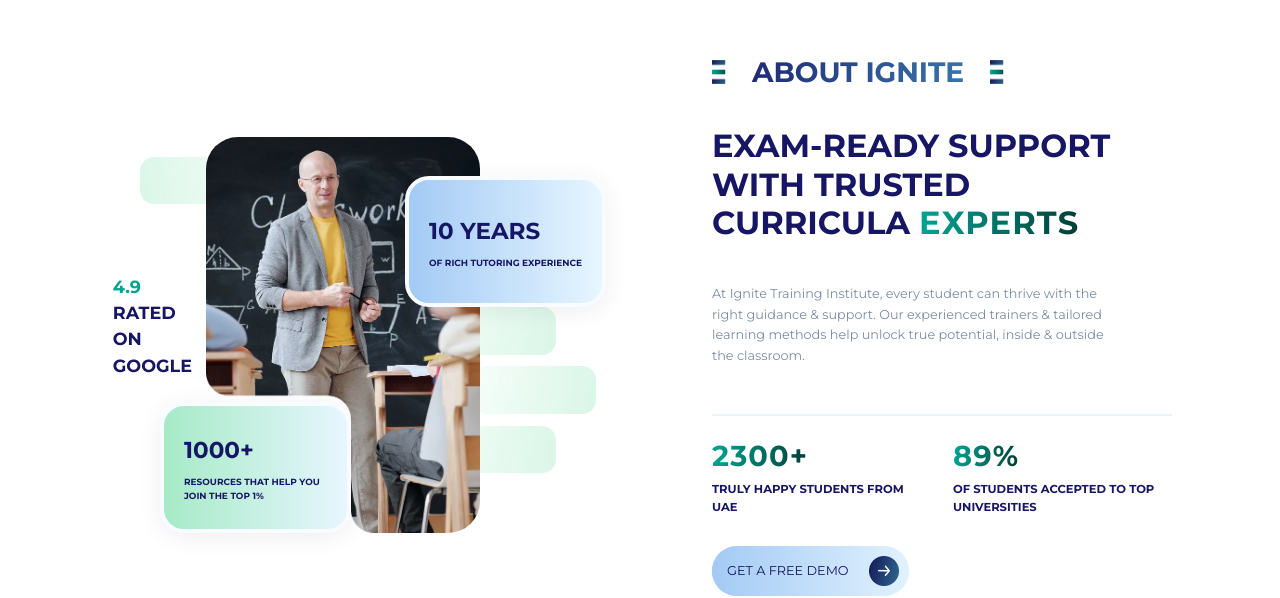
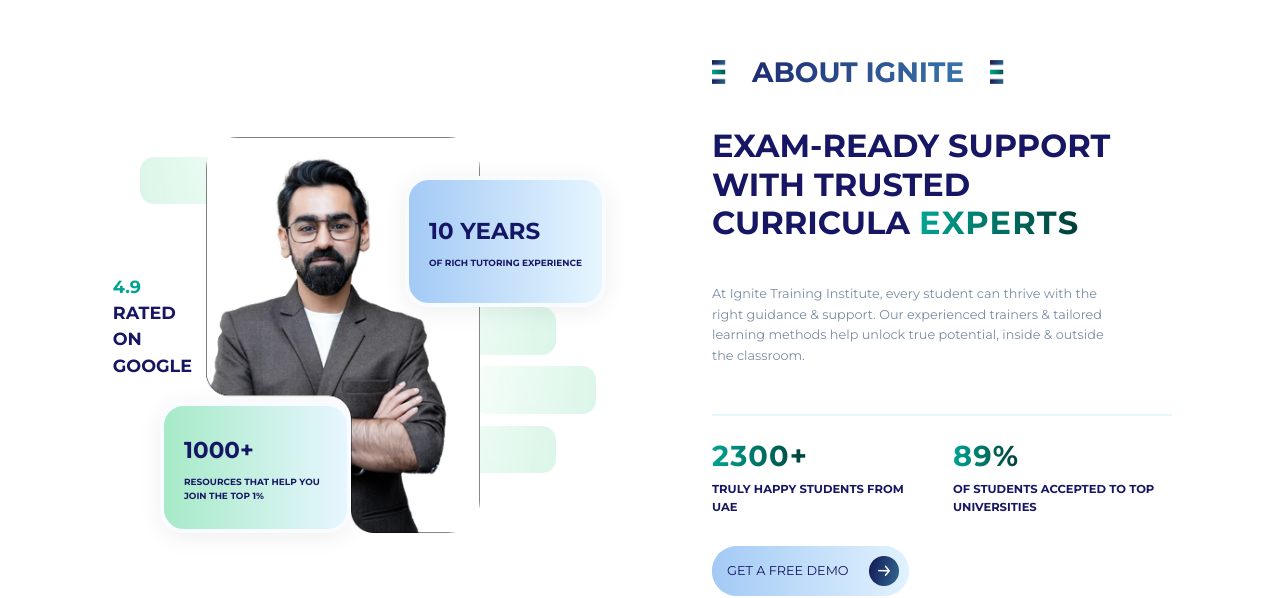
Before and after one commit to imJignesh/iti, a Next.js app: page / in a window 1280 px wide. Shown: the part 1860-2458 px from the top of the page. Built offline with nearby package versions, Linux system fonts and the light colour scheme; no server answers.

Commit message:
home about image change

```diff
--- a/src/components/homeCopy/About.js
+++ b/src/components/homeCopy/About.js
@@ -87,7 +87,7 @@
                 />
               </div>
               <Image
-                src="/images/about-us-img.webp"
+                src="/images/home-about-us.webp"
                 alt="Teacher"
                 data-scroll
                 data-scroll-class="is-inview"
```
Also changed, not shown: public/images/home-about-us.webp (added).
